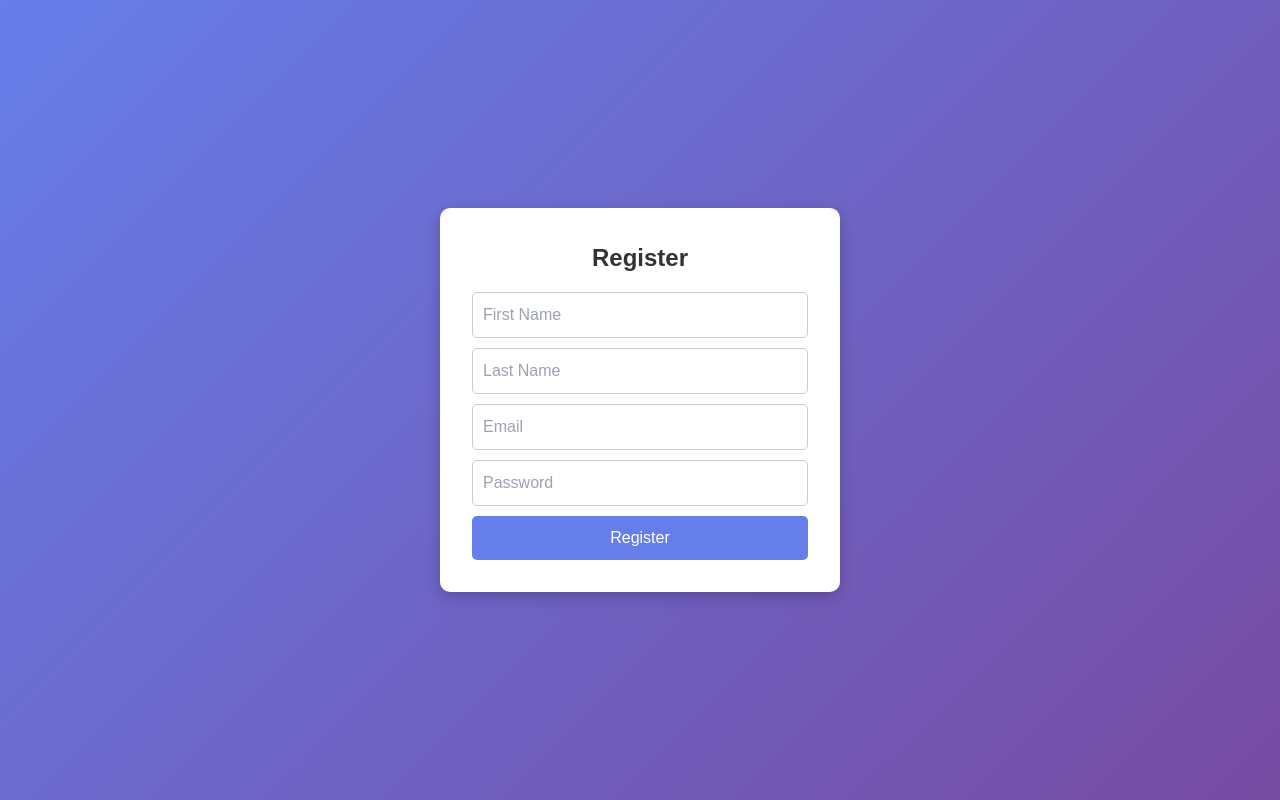
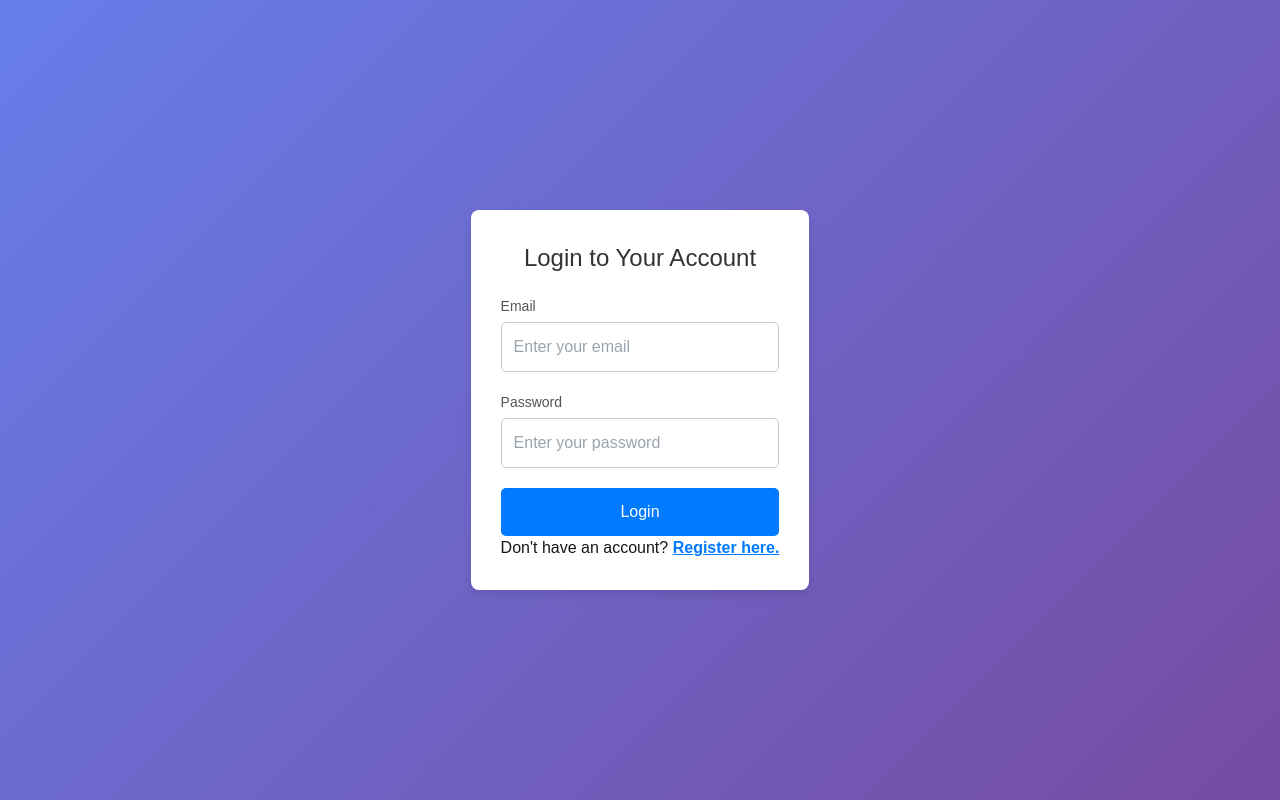
Before and after one commit to firoze-hossain/nooralhikmah-frontend, a Next.js app: page / in a window 1280 px wide. Built offline with nearby package versions, Linux system fonts and the light colour scheme.

Commit message:
login to register and vice virsa link added

```diff
--- a/app/page.tsx
+++ b/app/page.tsx
@@ -1,9 +1,10 @@
+import Login from "@/src/pages/login";
 import Register from "@/src/pages/register";
 
 export default function Home() {
   return (
     <div>
-      <Register />
+      <Login />
     </div>
   );
 }
--- a/src/pages/login.tsx
+++ b/src/pages/login.tsx
@@ -83,9 +83,11 @@
 // };
 
 // export default Login;
+"use client";
 import { useState, useEffect } from "react";
 import { useRouter, useSearchParams } from "next/navigation";
 import "@/src/styles/login.css";
+import Link from "next/link";
 
 const Login = () => {
   const [email, setEmail] = useState("");
@@ -168,6 +170,15 @@ const Login = () => {
             {loading ? "Logging in..." : "Login"}
           </button>
         </form>
+        <p className="register-link">
+          Don't have an account?{" "}
+          <span
+            onClick={() => router.push("/register")}
+            className="register-text"
+          >
+            Register here.
+          </span>
+        </p>
       </div>
     </div>
   );
--- a/src/pages/register.tsx
+++ b/src/pages/register.tsx
@@ -100,7 +100,12 @@ const Register = () => {
             {loading ? "Registering..." : "Register"}
           </button>
         </form>
-
+        <p className="login-link">
+          Already have an account?{" "}
+          <span onClick={() => router.push("/login")} className="login-text">
+            Log in here.
+          </span>
+        </p>
         {showLogin && (
           <div className="login-prompt">
             <p>Already registered? Log in with your email:</p>
--- a/src/styles/login.css
+++ b/src/styles/login.css
@@ -12,6 +12,7 @@ body {
   display: flex;
   justify-content: center;
   align-items: center;
+  background: linear-gradient(135deg, #667eea, #764ba2);
 }
 
 .login-container {
@@ -101,3 +102,15 @@ h2 {
     font-size: 14px;
   }
 }
+.register-text {
+  color: #007bff;
+  font-weight: bold;
+  cursor: pointer;
+  text-decoration: underline;
+  display: inline-block;
+  transition: color 0.3s;
+}
+
+.register-text:hover {
+  color: #0056b3;
+}
--- a/src/styles/register.css
+++ b/src/styles/register.css
@@ -65,3 +65,15 @@
   color: red;
   font-size: 14px;
 }
+.login-text {
+  color: #007bff;
+  font-weight: bold;
+  cursor: pointer !important; /* Ensures cursor change */
+  text-decoration: underline;
+  display: inline-block; /* Ensures it behaves like a clickable element */
+  transition: color 0.3s;
+}
+
+.login-text:hover {
+  color: #0056b3;
+}
```
